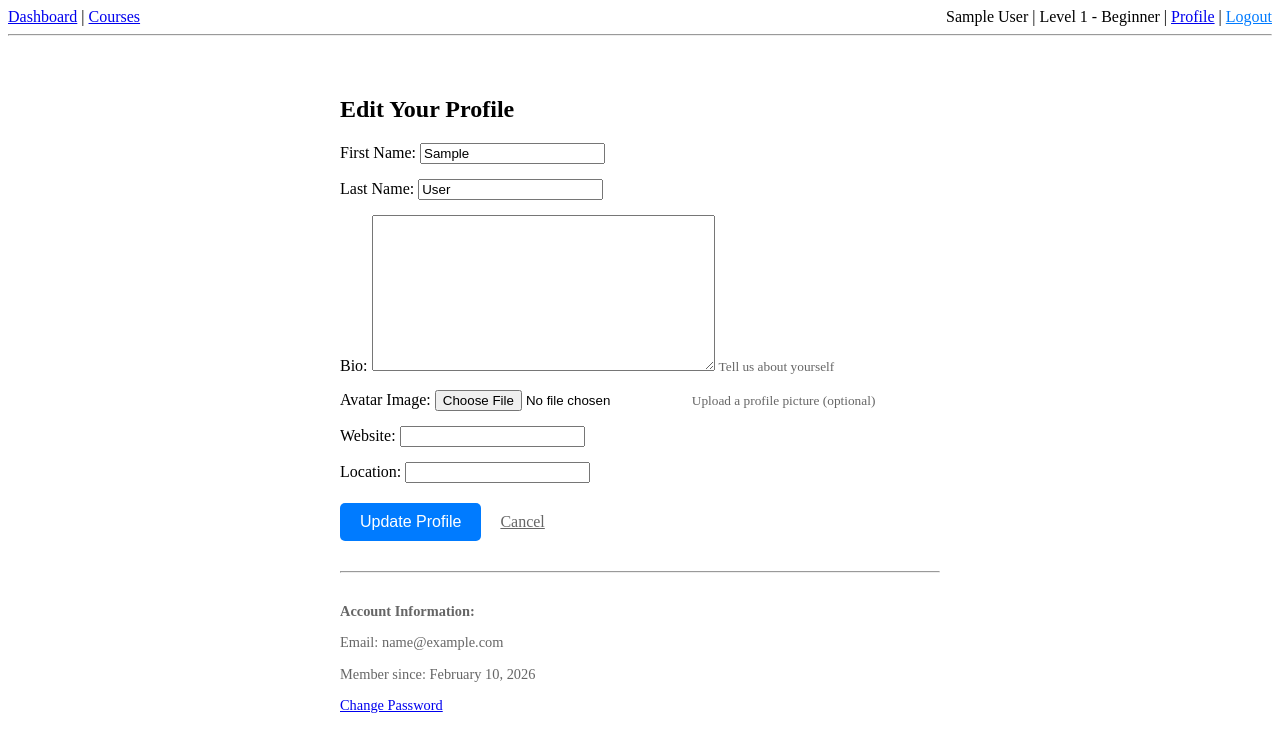
After one commit to alimustafa0/-ai_learning_platform, a Django app: page /accounts/profile/ in a window 1280 px wide. The commit adds this page. Shown: the top 752 px of the page. Run offline with Django 5.2, Linux system fonts and the light colour scheme; the visitor is signed in with stand-in values (Sample User, id 1); data that the repository does not hold is empty; some libraries are stand-ins or nearby versions.

Commit message:
Add user profiles feature
- Extend User model with profile fields (first/last name, bio, avatar, website, location)
- Create UserProfileForm for editing profile information
- Add profile_edit view with success messages
- Create profile edit template with form and avatar preview
- Update User admin to display new fields
- Add Profile link to navigation header
- Show user's name instead of email when available

```diff
--- a/courses/templates/base.html
+++ b/courses/templates/base.html
@@ -32,11 +32,17 @@
         <a href="/courses/">Courses</a>
         {% if request.user.is_authenticated %}
     <div style="float:right;">
-                {{ request.user.email }} |
+        {% if request.user.first_name or request.user.last_name %}
+                    {{ request.user.get_full_name|default:request.user.email }}
+                {% else %}
+                    {{ request.user.email }}
+                {% endif %}
+                |
                 {% if global_level_number and global_level_title %}
-                    Level {{ global_level_number }} - {{ global_level_title }}
+                    Level {{ global_level_number }} - {{ global_level_title }} |
                 {% endif %}
-                |   <form method="post" action="{% url 'logout' %}" style="display: inline;">
+                <a href="{% url 'profile_edit' %}">Profile</a> |
+                <form method="post" action="{% url 'logout' %}" style="display: inline;">
                     {% csrf_token %}
                     <button type="submit" style="background: none; border: none; color: #007bff; cursor: pointer; padding: 0; font: inherit; text-decoration: underline;">
                         Logout
--- a/users/forms.py
+++ b/users/forms.py
@@ -10,3 +10,18 @@ class CustomUserCreationForm(UserCreationForm):
     class Meta:
         model = User
         fields = ("email",)
+
+# === ADD THIS NEW FORM ===
+class UserProfileForm(forms.ModelForm):
+    """
+    Form for users to update their profile information.
+    """
+    class Meta:
+        model = User
+        fields = ['first_name', 'last_name', 'bio', 'avatar', 'website', 'location']
+
+    def __init__(self, *args, **kwargs):
+        super().__init__(*args, **kwargs)
+        # Add Bootstrap-like classes or simple styling
+        for field_name, field in self.fields.items():
+            field.widget.attrs.update({'class': 'form-control'})
--- a/users/models.py
+++ b/users/models.py
@@ -30,7 +30,29 @@ class User(AbstractUser):
     username = None
     email = models.EmailField(unique=True)
 
+    # === ADD THESE PROFILE FIELDS ===
+    first_name = models.CharField(max_length=30, blank=True)
+    last_name = models.CharField(max_length=30, blank=True)
+    bio = models.TextField(max_length=500, blank=True, help_text="Tell us about yourself")
+    avatar = models.ImageField(upload_to='avatars/', blank=True, null=True)
+    website = models.URLField(blank=True)
+    location = models.CharField(max_length=100, blank=True)
+    # ================================
+
     USERNAME_FIELD = "email"
     REQUIRED_FIELDS = []
 
     objects = UserManager()
+
+    def get_full_name(self):
+        """
+        Return the first_name plus the last_name, with a space in between.
+        """
+        full_name = f"{self.first_name} {self.last_name}"
+        return full_name.strip()
+
+    def get_short_name(self):
+        """
+        Return the short name for the user (first name).
+        """
+        return self.first_name
--- /dev/null
+++ b/users/templates/users/profile_edit.html
@@ -0,0 +1,107 @@
+<!-- users/templates/users/profile_edit.html -->
+{% extends "base.html" %}
+
+{% block content %}
+<div style="max-width: 600px; margin: 0 auto; padding: 20px;">
+    <h2>Edit Your Profile</h2>
+
+    <!-- Success/Error Messages -->
+    {% if messages %}
+        {% for message in messages %}
+            <div style="padding: 12px; margin-bottom: 20px; background-color: #d4edda; color: #155724; border-radius: 5px;">
+                {{ message }}
+            </div>
+        {% endfor %}
+    {% endif %}
+
+    <!-- Current Avatar Preview -->
+    {% if request.user.avatar %}
+        <div style="margin-bottom: 20px;">
+            <p>Current Avatar:</p>
+            <img src="{{ request.user.avatar.url }}" alt="Avatar" style="width: 100px; height: 100px; border-radius: 50%; object-fit: cover;">
+        </div>
+    {% endif %}
+
+    <form method="post" enctype="multipart/form-data">
+        {% csrf_token %}
+
+        <!-- Form Fields -->
+        <div style="margin-bottom: 15px;">
+            <label for="id_first_name">First Name:</label>
+            {{ form.first_name }}
+            {% if form.first_name.errors %}
+                <div style="color: red; font-size: 0.9em;">{{ form.first_name.errors }}</div>
+            {% endif %}
+        </div>
+
+        <div style="margin-bottom: 15px;">
+            <label for="id_last_name">Last Name:</label>
+            {{ form.last_name }}
+            {% if form.last_name.errors %}
+                <div style="color: red; font-size: 0.9em;">{{ form.last_name.errors }}</div>
+            {% endif %}
+        </div>
+
+        <div style="margin-bottom: 15px;">
+            <label for="id_bio">Bio:</label>
+            {{ form.bio }}
+            {% if form.bio.errors %}
+                <div style="color: red; font-size: 0.9em;">{{ form.bio.errors }}</div>
+            {% endif %}
+            <small style="color: #666;">{{ form.bio.help_text }}</small>
+        </div>
+
+        <div style="margin-bottom: 15px;">
+            <label for="id_avatar">Avatar Image:</label>
+            {{ form.avatar }}
+            {% if form.avatar.errors %}
+                <div style="color: red; font-size: 0.9em;">{{ form.avatar.errors }}</div>
+            {% endif %}
+            <small style="color: #666;">Upload a profile picture (optional)</small>
+        </div>
+
+        <div style="margin-bottom: 15px;">
+            <label for="id_website">Website:</label>
+            {{ form.website }}
+            {% if form.website.errors %}
+                <div style="color: red; font-size: 0.9em;">{{ form.website.errors }}</div>
+            {% endif %}
+        </div>
+
+        <div style="margin-bottom: 20px;">
+            <label for="id_location">Location:</label>
+            {{ form.location }}
+            {% if form.location.errors %}
+                <div style="color: red; font-size: 0.9em;">{{ form.location.errors }}</div>
+            {% endif %}
+        </div>
+
+        <!-- Submit Button -->
+        <button type="submit" style="
+            padding: 10px 20px;
+            background-color: #007bff;
+            color: white;
+            border: none;
+            border-radius: 5px;
+            cursor: pointer;
+            font-size: 16px;
+        ">
+            Update Profile
+        </button>
+
+        <a href="{% url 'dashboard' %}" style="margin-left: 15px; color: #666;">
+            Cancel
+        </a>
+    </form>
+
+    <hr style="margin: 30px 0;">
+
+    <!-- Account Info -->
+    <div style="font-size: 0.9em; color: #666;">
+        <p><strong>Account Information:</strong></p>
+        <p>Email: {{ request.user.email }}</p>
+        <p>Member since: {{ request.user.date_joined|date:"F j, Y" }}</p>
+        <p><a href="{% url 'password_change' %}">Change Password</a></p>
+    </div>
+</div>
+{% endblock %}
--- a/users/urls.py
+++ b/users/urls.py
@@ -4,4 +4,5 @@ from . import views
 
 urlpatterns = [
     path('signup/', views.signup, name='signup'),
+    path('profile/', views.profile_edit, name='profile_edit'),
 ]
--- a/users/views.py
+++ b/users/views.py
@@ -1,7 +1,8 @@
 # users/views.py
 from django.shortcuts import render, redirect
 from django.contrib.auth import login
-from .forms import CustomUserCreationForm
+from django.contrib.auth.decorators import login_required
+from .forms import CustomUserCreationForm, UserProfileForm  # <-- Import the new form
 
 def signup(request):
     """
@@ -16,9 +17,27 @@ def signup(request):
         if form.is_valid():
             user = form.save()
             login(request, user)
-            return redirect('course_list')  # Always redirect after successful POST
-        # If form is invalid, fall through to render form with errors
+            return redirect('course_list')
     else:
         form = CustomUserCreationForm()
 
     return render(request, 'users/signup.html', {'form': form})
+
+# === ADD THIS NEW VIEW ===
+@login_required
+def profile_edit(request):
+    """
+    Allow users to edit their profile information.
+    """
+    if request.method == 'POST':
+        form = UserProfileForm(request.POST, request.FILES, instance=request.user)
+        if form.is_valid():
+            form.save()
+            # Add a success message
+            from django.contrib import messages
+            messages.success(request, 'Your profile has been updated!')
+            return redirect('profile_edit')
+    else:
+        form = UserProfileForm(instance=request.user)
+
+    return render(request, 'users/profile_edit.html', {'form': form})
```
Also changed, not shown: users/admin.py (+24 -13 lines), avatars/modeified_image.jpg (added), users/migrations/0003_user_avatar_user_bio_user_location_user_website_and_more.py (added). Lines whose indentation alone changed are shown as unchanged.
